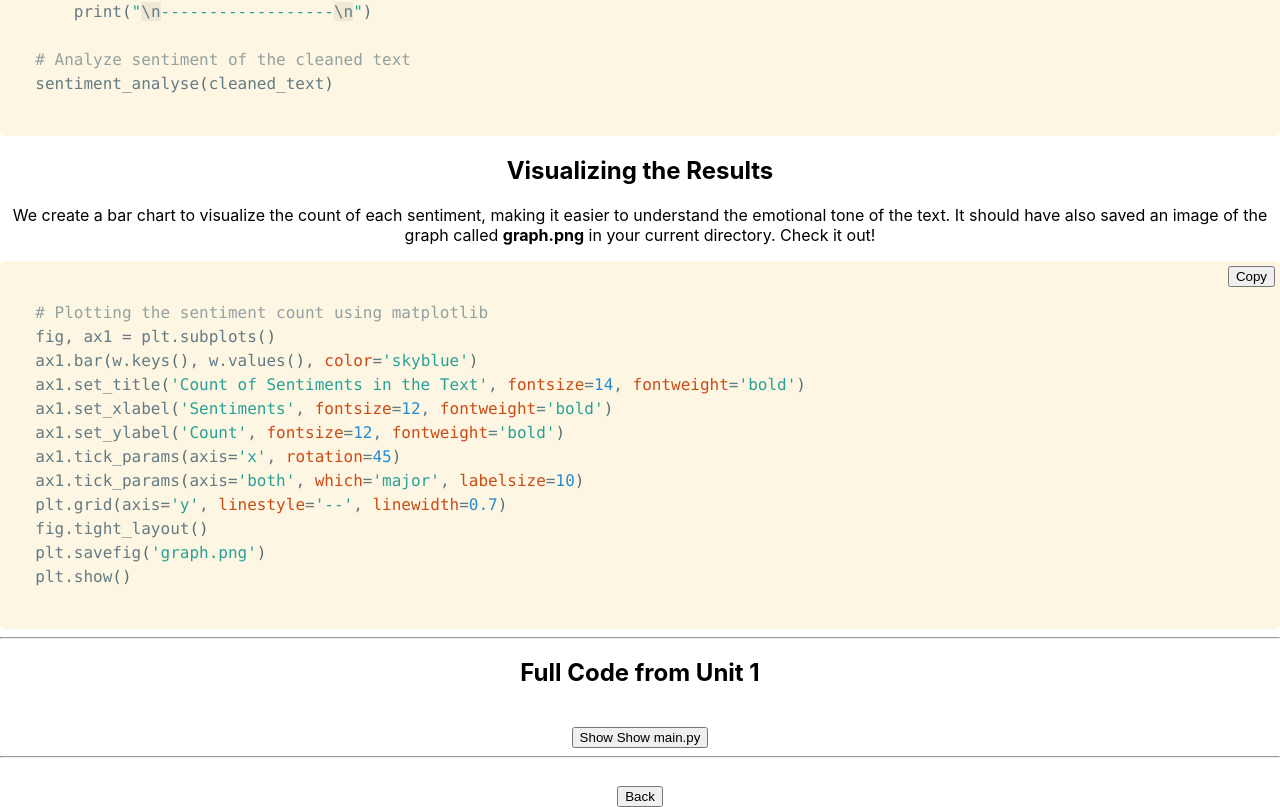
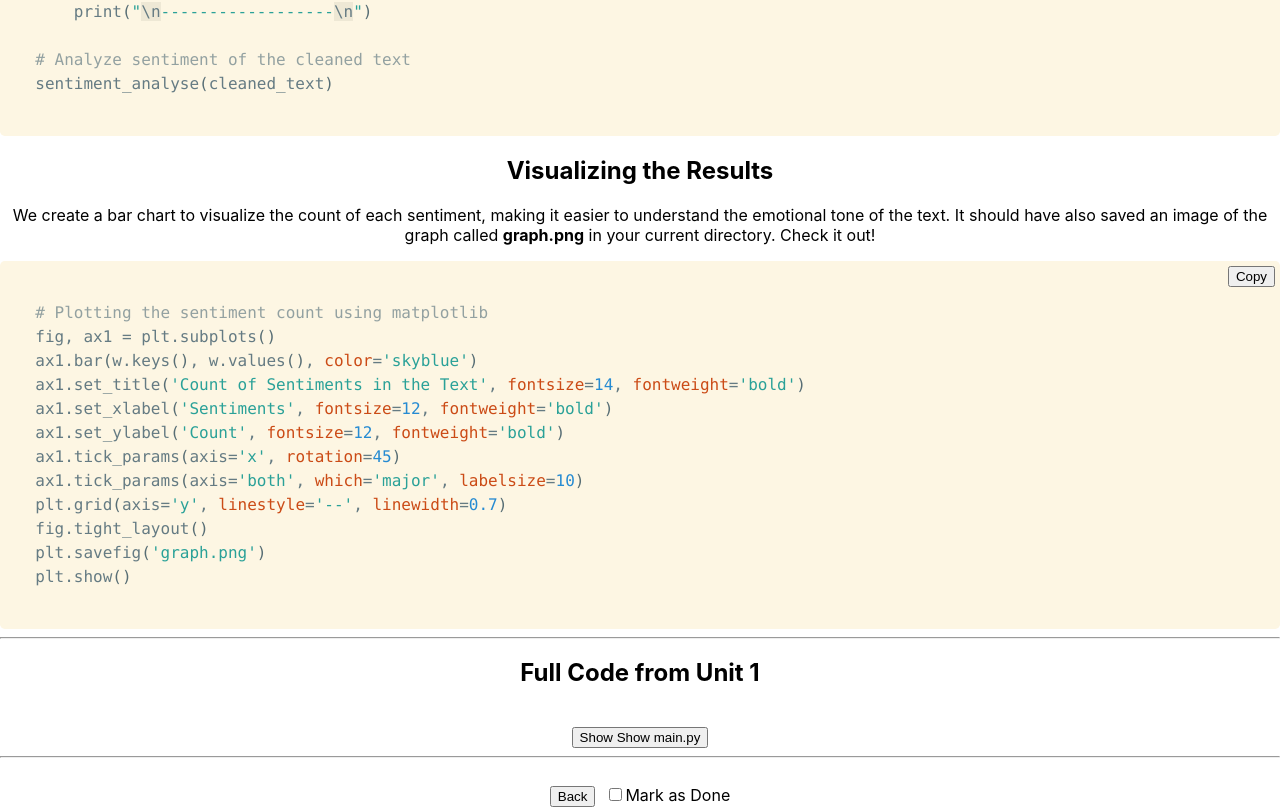
Before and after one commit to ZeendaBean24/NLP-Sentiment_Analysis, a React (Create React App) app in the folder learn-nlp/: page /n1.3 in a window 1280 px wide. Shown: the part 663-1470 px from the top of the page. Built offline with nearby package versions, Linux system fonts and the light colour scheme; a web font is replaced by a local one.

Commit message:
Add button to check if the page is done or not to PageOneThree

```diff
--- a/learn-nlp/src/NLPPathway.css
+++ b/learn-nlp/src/NLPPathway.css
@@ -28,6 +28,10 @@
 .header-text {
   z-index: 2;
 } */
+
+.node.done {
+  background-color: var(--secondary);
+}
 
 .nlp-container {
   margin: 0;
--- a/learn-nlp/src/NLPPathway.jsx
+++ b/learn-nlp/src/NLPPathway.jsx
@@ -1,9 +1,15 @@
-import React from 'react';
+import React, { useState, useEffect } from 'react';
 import { useNavigate } from 'react-router-dom';
 import './NLPPathway.css';
 
 function NLPPathway() {
   let navigate = useNavigate();
+  const [isPageOneThreeDone, setIsPageOneThreeDone] = useState(false);
+
+  useEffect(() => {
+    const pageOneThreeDone = localStorage.getItem('page1.3-done') === 'true';
+    setIsPageOneThreeDone(pageOneThreeDone);
+  }, []);
 
   function handleNavigate(path) {
     navigate(path);
@@ -24,7 +30,7 @@ function NLPPathway() {
         <div className="node main-node n1" onClick={() => handleNavigate('/n1')}>1</div>
         <div className="node minor-node n2" onClick={() => handleNavigate('/n1.1')}>1.1</div>
         <div className="node minor-node n3" onClick={() => handleNavigate('/n1.2')}>1.2</div>
-        <div className="node minor-node n4" onClick={() => handleNavigate('/n1.3')}>1.3</div>
+        <div className={`node minor-node n4 ${isPageOneThreeDone ? 'done' : ''}`} onClick={() => handleNavigate('/n1.3')}>1.3</div>
         <div className="letter n">N</div>
 
         {/* L Nodes */}
--- a/learn-nlp/src/Pages/PageOneThree.jsx
+++ b/learn-nlp/src/Pages/PageOneThree.jsx
@@ -1,4 +1,4 @@
-import React, { useState } from 'react';
+import React, { useState, useEffect } from 'react';
 import './styles.css';
 import { Prism as SyntaxHighlighter } from 'react-syntax-highlighter';
 import { solarizedlight } from 'react-syntax-highlighter/dist/esm/styles/prism';
@@ -34,11 +34,23 @@ function PageOneThree() {
   };
 
   const [isOpen, setIsOpen] = useState(false);  // State to manage the collapsible section
+  const [isDone, setIsDone] = useState(false);  // State to manage the "Mark as Done" button
+
+  // Retrieve the initial state from localStorage
+  useEffect(() => {
+    const savedState = localStorage.getItem('page1.3-done') === 'true';
+    setIsDone(savedState);
+  }, []);
 
   const toggleCollapse = () => {
     setIsOpen(!isOpen);
   };
 
+  const handleDoneToggle = () => {
+    const newState = !isDone;
+    setIsDone(newState);
+    localStorage.setItem('page1.3-done', newState);
+  };
 
   const snippet1 = `
   from nltk.sentiment.vader import SentimentIntensityAnalyzer  # For sentiment analysis
@@ -213,9 +225,15 @@ function PageOneThree() {
         )}
       </div>
       <hr></hr>
-      <button className="back-button" style={{ marginTop: '20px', cursor: 'pointer' }} onClick={() => handleNavigate('/')}>
-        Back
-      </button>
+      <div className="footer">
+        <button className="back-button" style={{ marginTop: '20px', cursor: 'pointer' }} onClick={() => handleNavigate('/')}>
+          Back
+        </button>
+        <label className="isDone" style={{ marginLeft: '10px' }}>
+          <input type="checkbox" checked={isDone} onChange={handleDoneToggle} />
+          Mark as Done
+        </label>
+      </div>
     </div>
   );
 }
```
